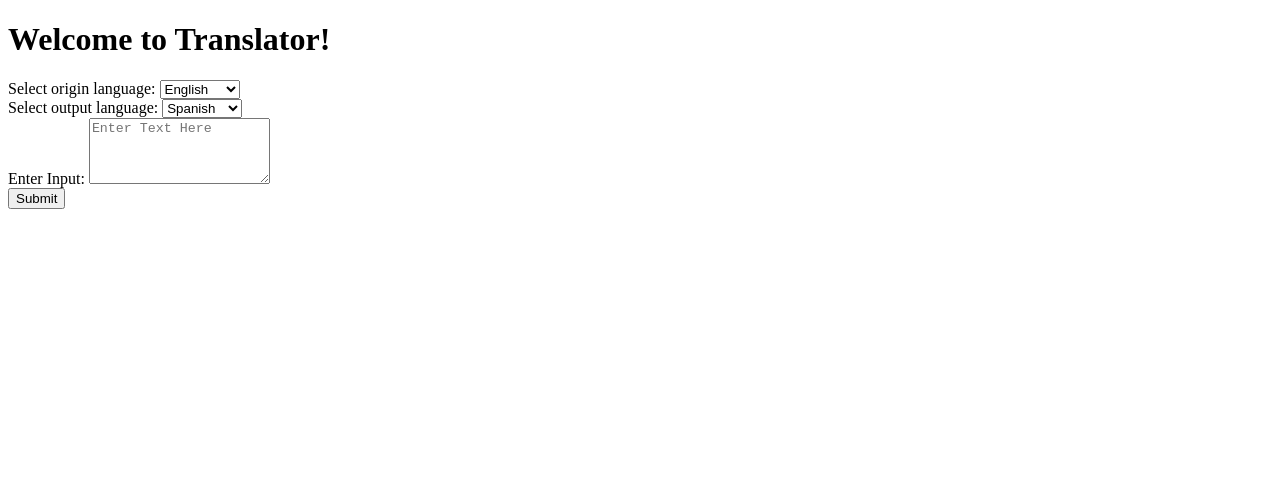
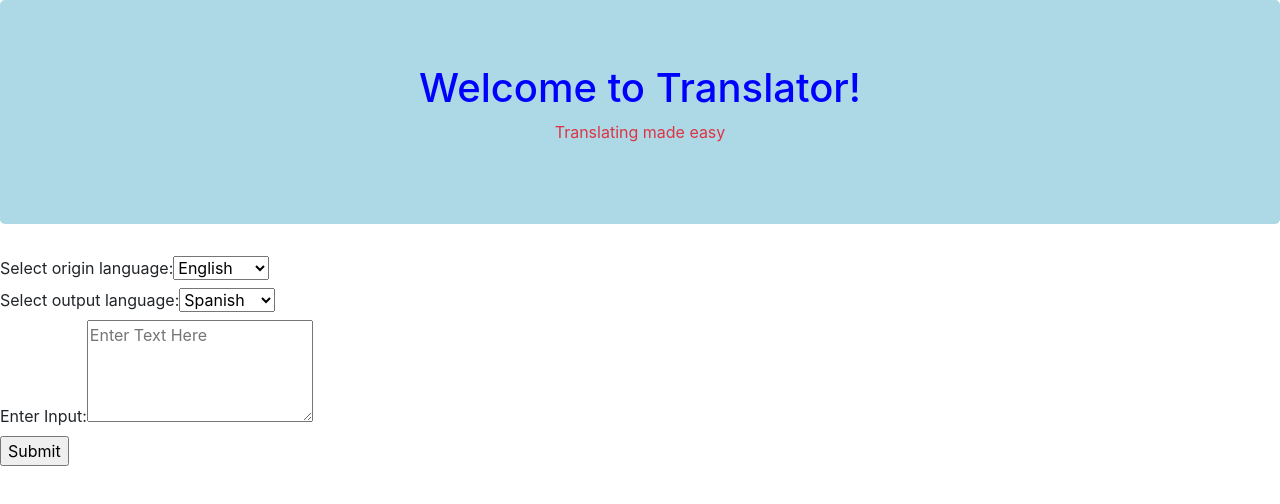
Before and after one commit to afuentes09651/translator, a React (Create React App) app: page / in a window 1280 px wide. Shown: the top 504 px of the page. Built offline with nearby package versions, Linux system fonts and the light colour scheme.

Commit message:
Init Styles

```diff
--- a/public/index.html
+++ b/public/index.html
@@ -24,6 +24,7 @@
       work correctly both with client-side routing and a non-root public URL.
       Learn how to configure a non-root public URL by running `npm run build`.
     -->
+    <link rel="stylesheet" href="https://stackpath.bootstrapcdn.com/bootstrap/4.3.1/css/bootstrap.min.css" integrity="sha384-ggOyR0iXCbMQv3Xipma34MD+dH/1fQ784/j6cY/iJTQUOhcWr7x9JvoRxT2MZw1T" crossorigin="anonymous">
     <title>Translate</title>
   </head>
   <body>
--- a/src/components/Header.js
+++ b/src/components/Header.js
@@ -1,10 +1,12 @@
 import React from 'react';
+import '../styles/app.css';
 
 function Header(){
   return(
-    <>
-      <h1>Welcome to Translator!</h1>
-    </>
+    <div class='jumbotron jumbo-title'>
+      <h1 class='title'>Welcome to Translator!</h1>
+      <p class='text-danger'>Translating made easy</p>
+    </div>
   );
 }
 
--- a/src/components/Input.js
+++ b/src/components/Input.js
@@ -31,7 +31,7 @@ function Input(){
   }
 
   return(
-    <>
+    <div class='contain'>
 
     <form
       onSubmit={execTrans}>
@@ -77,7 +77,7 @@ function Input(){
 
 
     <p>{output}</p>
-    </>
+    </div>
   );
 }
 
--- /dev/null
+++ b/src/styles/app.css
@@ -0,0 +1,17 @@
+.contain{
+  display: flex;
+
+}
+.jumbo-title{
+  color: blue;
+  text-align: center;
+  background-color: lightblue;
+}
+
+.input{
+  float:right;
+}
+
+.output{
+
+}
```
